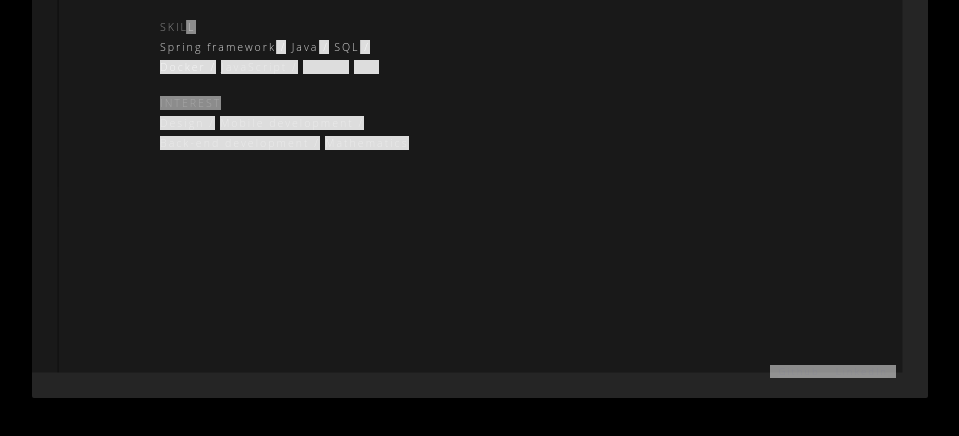
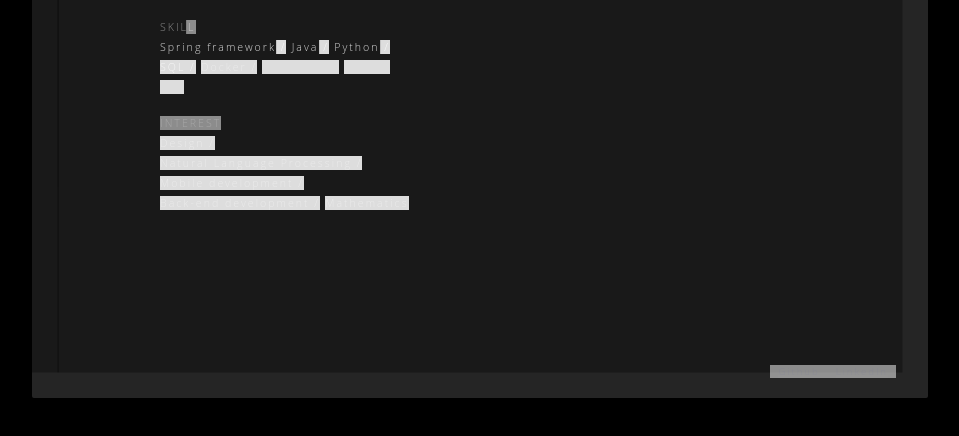
Before and after one commit to vjaos/vjaos.github.io, a plain HTML site: page index.html in a window 1280 px wide. Shown: the part 322-758 px from the top of the page, without its empty margins (160-1119 px from the left). Drawn offline with Linux system fonts and the light colour scheme.

Commit message:
update info

```diff
--- a/index.html
+++ b/index.html
@@ -30,6 +30,10 @@
         </h5>
 
         <h5 class="medium">
+          Python /
+        </h5>
+
+        <h5 class="medium">
             SQL /
         </h5>
 
@@ -57,6 +61,9 @@
             Design /
         </h5>
         <h5 class="medium">
+          Natural Language Processing /
+        </h5>
+        <h5 class="medium">
             Mobile development /
         </h5>
         <h5 class="medium">
```
